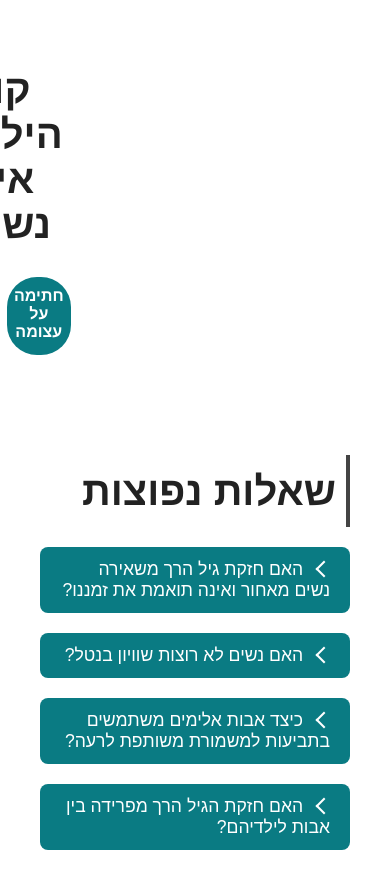
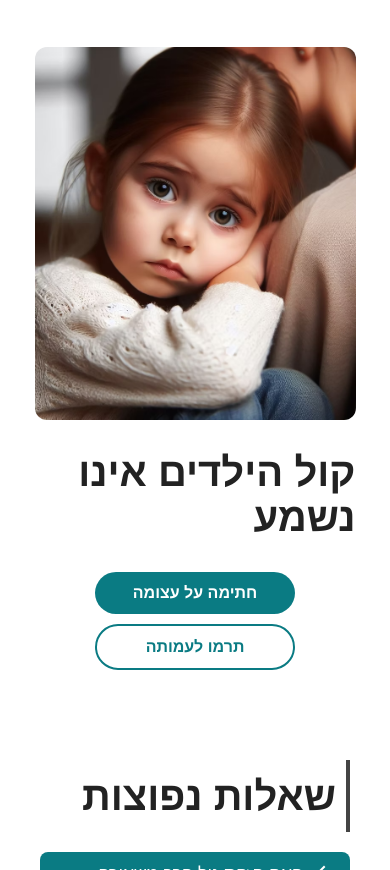
Before and after one commit to hezkathagilharach/tovat-hayeled, a plain HTML site: page index.html in a window 390 px wide. Shown: the part 4939-5809 px from the top of the page. Drawn offline with Linux system fonts and the light colour scheme.

Commit message:
update style

```diff
--- a/style.css
+++ b/style.css
@@ -406,62 +406,59 @@
       transform: translateY(0);
     }
 
+
+/* Desktop */
 .side-by-side {
   display: flex;
   align-items: center;
   justify-content: space-between;
   max-width: 1200px;
-  margin: 50px 500px 50px auto; /* top 50px, right auto, bottom 50px, left 80px */
-  gap: 20px;
-  box-sizing: border-box;
+  margin: 50px auto; /* horizontally centered */
+  gap: 40px;          /* slightly more space between columns */
   flex-wrap: nowrap;
   min-width: 0;
 }
 
-
-/* critical: allow children to shrink below intrinsic width */
-.side-by-side > * { min-width: 0; }
-
-/* Left column */
+/* Left column: slightly narrower to reduce button width */
 .left-content {
-  flex: 0 1 50%;
+  flex: 0 1 45%;       /* smaller width */
   display: flex;
   flex-direction: column;
   gap: 16px;
   text-align: right;
-  overflow-wrap: break-word; /* allow long words/buttons to wrap */
+  overflow-wrap: break-word;
 }
 
-.side-title {
+.left-content h2 {
   font-size: 2.5rem;
-  font-weight: 700;
-  margin-bottom: 20px;
+
 }
 
-/* Small descriptive paragraph */
-.left-content .lead {
-  font-size: 1.2rem;
-  color: #444;
-  line-height: 1.6;
-}
-
-/* Buttons */
 .side-buttons {
   display: flex;
   gap: 16px;
-  flex-wrap: wrap;
+  flex-wrap: nowrap;       /* keep buttons side by side */
+  justify-content: flex-start; /* align buttons to the right */
+  margin-top: 16px;        /* spacing under the title/text */
 }
 
-/* Right column (image) */
+.side-buttons .btn {
+  flex: 1 1 auto;      /* let buttons grow/shrink equally */
+  min-width: 0;        /* allow them to shrink smaller than their content */
+  text-align: center;
+   max-width: 200px;
+}
+
+
+/* Right column (image): move closer to left */
 .right-image {
   flex: 0 1 50%;
   display: flex;
-  justify-content: flex-end;
+  justify-content: flex-start; /* image starts from left instead of right */
   align-items: center;
   min-width: 0;
 }
 
-/* Image constraints so it won't force wrapping */
 .right-image img {
   max-width: 100%;
   height: auto;
@@ -471,46 +468,50 @@
   max-height: 520px;
 }
 
+
+
+
 /* Reveal (if you use JS to toggle .active or .visible) */
 .reveal-section { opacity: 0; transform: translateY(24px); transition: all .6s ease; }
 .reveal-section.active, .reveal-section.visible { opacity: 1; transform: translateY(0); }
 
-/* Responsive: stack under 900px */
+
+/* Mobile: stack columns */
 @media (max-width: 900px) {
   .side-by-side {
     flex-direction: column-reverse;
-    gap: 20px;
-    text-align: center;
-  }
-  .left-content, .right-image {
-    flex: 1 1 100%;
-    justify-content: center;
-    text-align: center;
-    gap: 0;
-  }
-  .right-image img { width: 100%; max-width: 600px; }
-
-  .side-buttons{
-    display: flex;
-    justify-content: center; /* center buttons */
-    gap: 10px;               /* space between buttons */
-    flex-wrap: nowrap;        /* prevent wrapping */
-    width: 100%;             /* full width of parent */
-    padding: 10px 10px;         /* small horizontal padding */
-}
-
-  .side-buttons .btn {
-    flex: 1 1 0;             /* grow/shrink equally to fit space */
-    min-width: 0;            /* allow shrinking below content size */
-    text-align: center;
-    padding: 10px 5px;       /* consistent height */
+    align-items: center;
+    margin: 50px auto; /* auto left/right centers the whole container */
+    gap: 30px;
+    max-width: 90%;    /* optional: prevents it from stretching too wide */
   }
 
+
+.left-content,
+.right-image {
+  padding: 0 15px; /* small horizontal padding */
 }
 
 
+  .right-image img {
+    width: 100%;
+    max-width: 400px;              /* prevent image from being too large */
+    height: auto;
+  }
 
-/* FAQ Section */
+  .side-buttons {
+    justify-content: center;
+    gap: 10px;
+    flex-wrap: wrap;
+  }
+
+  .side-buttons .btn {
+    flex: 1 1 auto;
+    min-width: 120px;              /* optional: prevent too small buttons */
+  }
+}
+
+/* FAQ Section   */
 .faq-section { max-width: 900px; margin: 50px auto;
   padding: 40px;
   line-height: 1.8;
```
